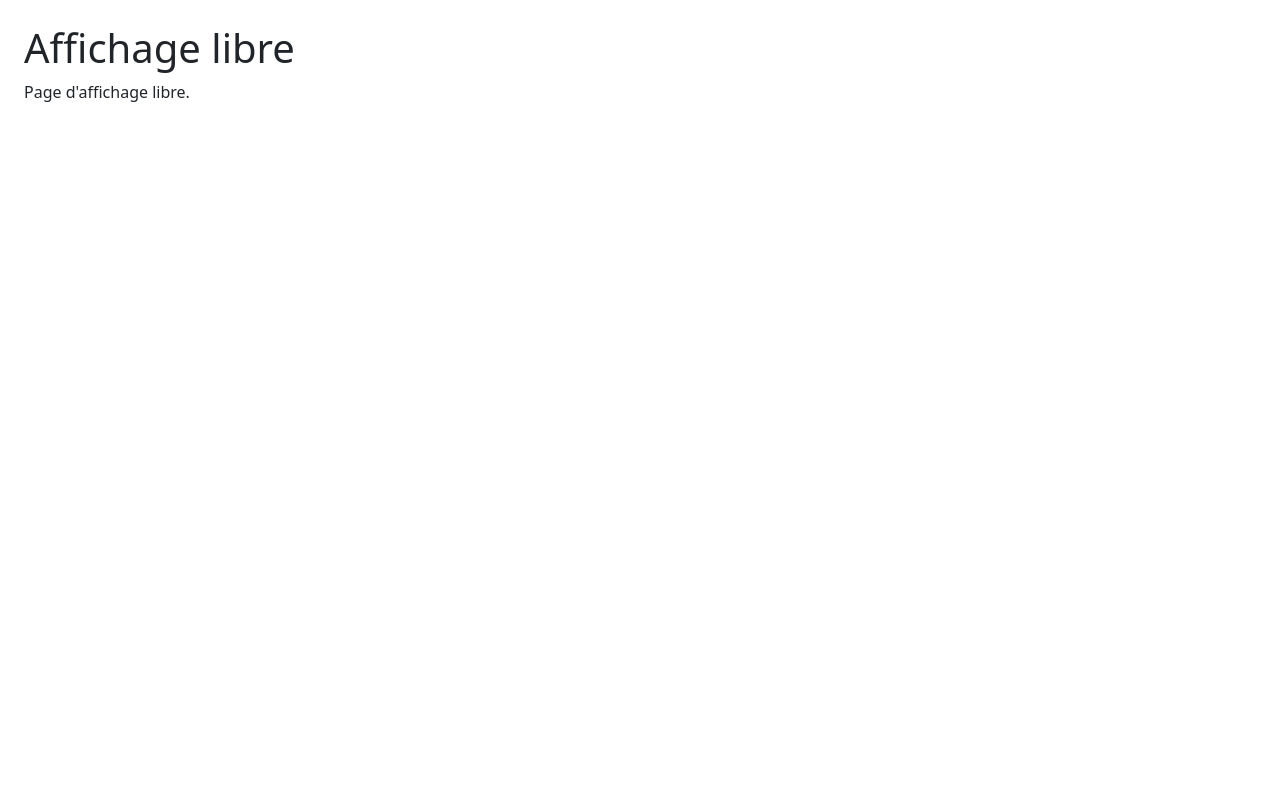
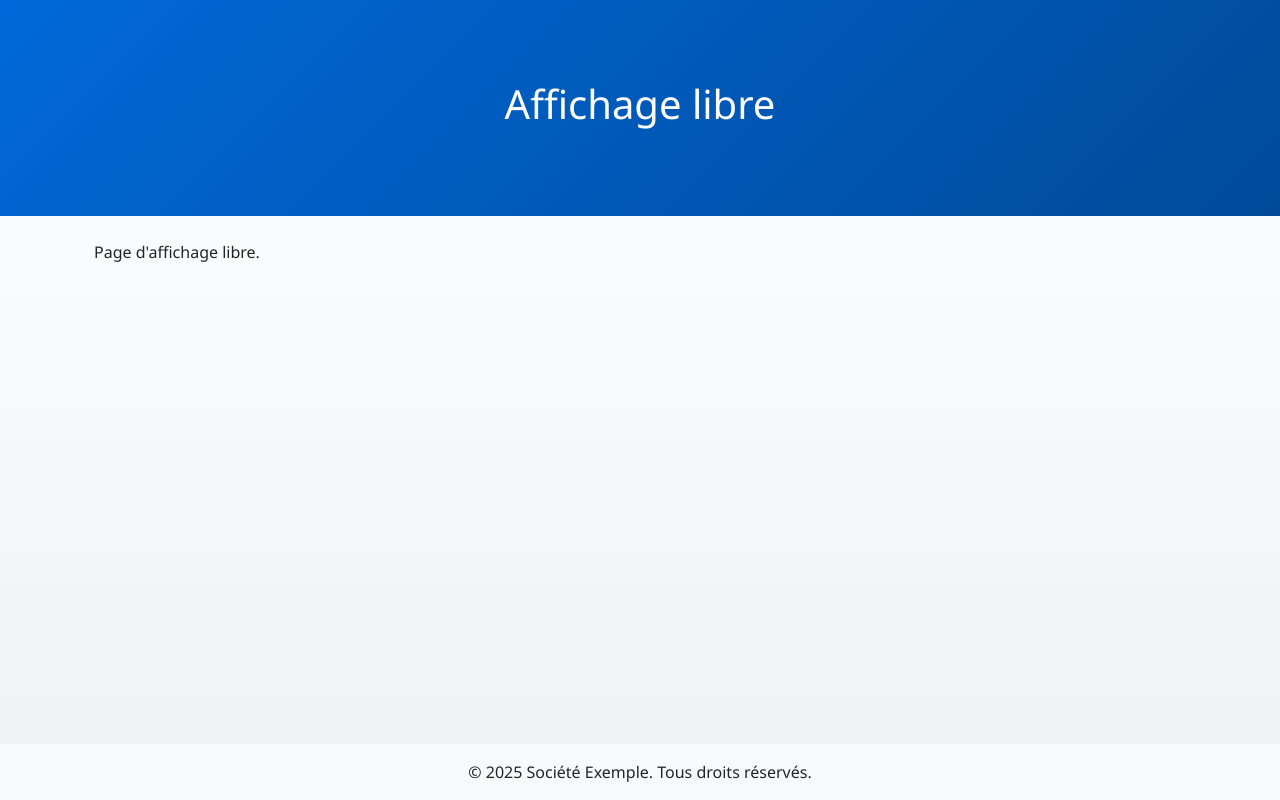
Before and after one commit to evansarr33/intranet, a plain HTML site: page affichage.html in a window 1280 px wide. Drawn offline with nearby package versions, Linux system fonts and the light colour scheme.

Commit message:
Improve shared CSS

```diff
--- a/affichage.html
+++ b/affichage.html
@@ -5,9 +5,21 @@
     <meta name="viewport" content="width=device-width, initial-scale=1">
     <title>Affichage libre</title>
     <link href="https://cdn.jsdelivr.net/npm/bootstrap@5.3.1/dist/css/bootstrap.min.css" rel="stylesheet">
+    <link rel="stylesheet" href="style.css">
 </head>
-<body class="p-4">
-    <h1>Affichage libre</h1>
-    <p>Page d'affichage libre.</p>
+<body>
+    <header class="hero">
+        <div class="container">
+            <h1>Affichage libre</h1>
+        </div>
+    </header>
+    <main class="container p-4">
+        <p>Page d'affichage libre.</p>
+    </main>
+    <footer class="bg-light text-center py-3 mt-auto">
+        <div class="container">
+            &copy; 2025 Société Exemple. Tous droits réservés.
+        </div>
+    </footer>
 </body>
 </html>
--- /dev/null
+++ b/style.css
@@ -0,0 +1,71 @@
+:root {
+    --primary-color: #0069d9;
+    --secondary-color: #004a99;
+    --bg-start: #ffffff;
+    --bg-end: #eef2f5;
+}
+
+body {
+    font-family: 'Segoe UI', Tahoma, Geneva, Verdana, sans-serif;
+    background: linear-gradient(180deg, var(--bg-start), var(--bg-end));
+    min-height: 100vh;
+    display: flex;
+    flex-direction: column;
+    margin: 0;
+}
+
+.navbar {
+    box-shadow: 0 2px 4px rgba(0,0,0,0.1);
+    animation: slideDown 0.6s ease;
+}
+
+.hero {
+    background: linear-gradient(135deg, var(--primary-color), var(--secondary-color));
+    color: #fff;
+    padding: 80px 0;
+    text-align: center;
+    animation: fadeIn 1s ease;
+    display: flex;
+    align-items: center;
+    justify-content: center;
+    flex-direction: column;
+}
+
+.card:hover {
+    transform: translateY(-4px);
+    box-shadow: 0 8px 16px rgba(0,0,0,0.2);
+    transition: transform 0.3s, box-shadow 0.3s;
+}
+
+footer {
+    margin-top: auto;
+    background: #f8f9fa;
+    padding: 1rem 0;
+}
+
+main {
+    flex: 1;
+}
+
+@keyframes fadeIn {
+    from { opacity: 0; }
+    to { opacity: 1; }
+}
+
+@keyframes slideDown {
+    from { transform: translateY(-50px); }
+    to { transform: translateY(0); }
+}
+
+#annonceModal .modal-dialog {
+    margin-top: 1rem;
+}
+
+#annonceModal .modal-content {
+    animation: pulse 1s infinite;
+}
+
+@keyframes pulse {
+    0%, 100% { transform: scale(1); }
+    50% { transform: scale(1.05); }
+}
```
Also changed, not shown: gestion.html (+15 -3 lines), index.html (+1 -4 lines), plannings.html (+15 -3 lines), pointeuse.html (+15 -3 lines), 1 other file.
